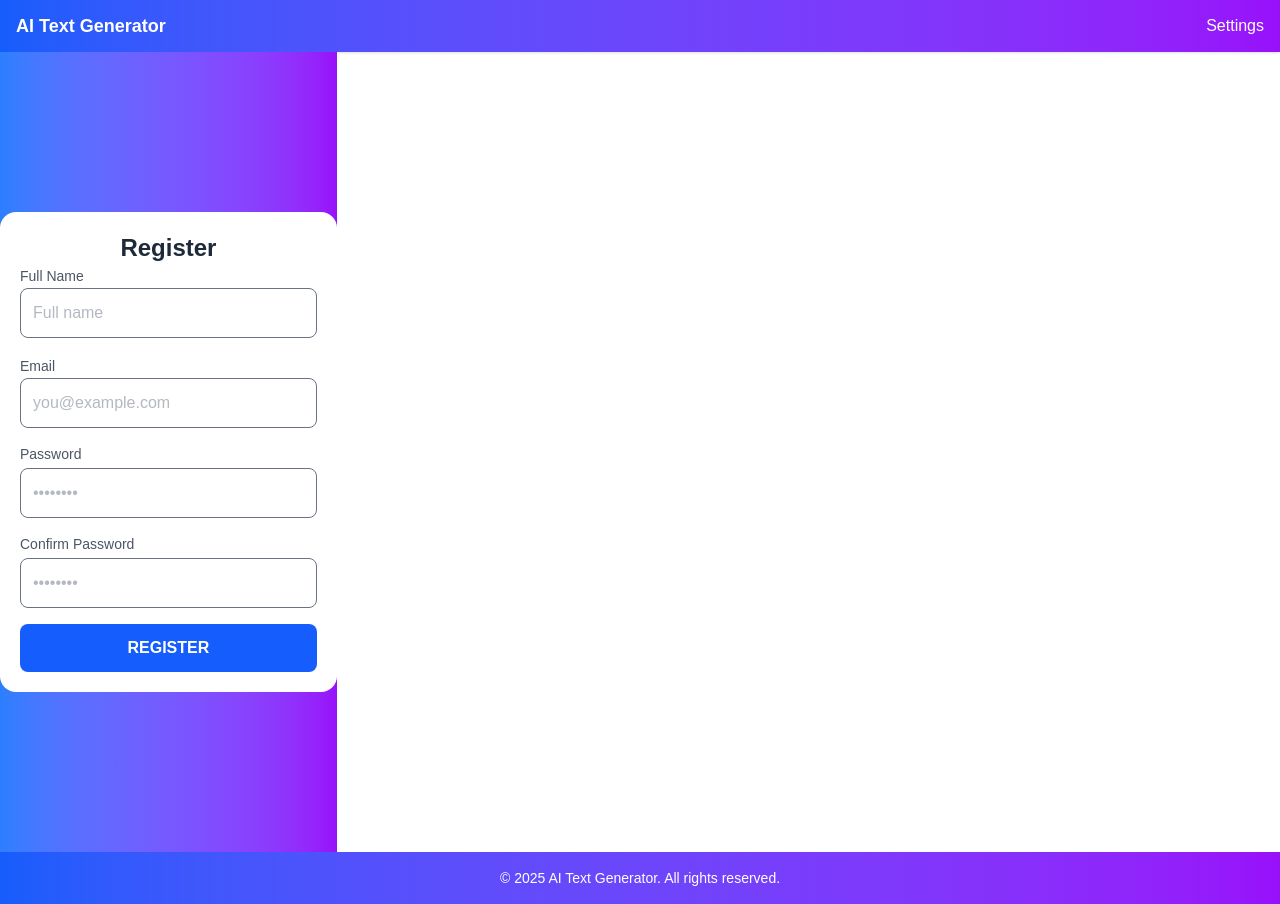
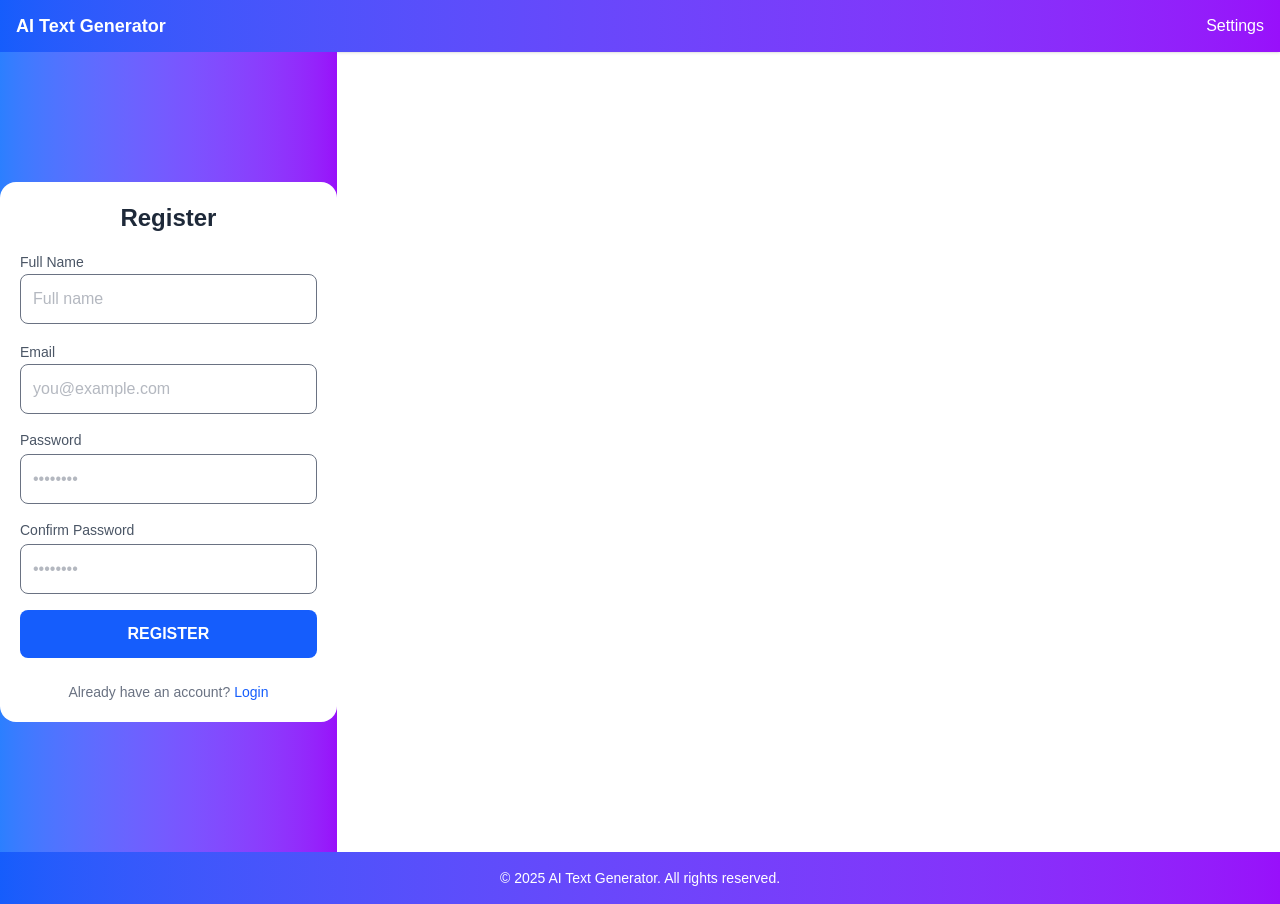
Before and after one commit to sajid13673/promptly-frontend-nextjs-v1, a Next.js app: page /auth/register in a window 1280 px wide. Built offline with nearby package versions, Linux system fonts and the light colour scheme.

Commit message:
refactor: use Next.js Link for login navigation and add login link to register page

```diff
--- a/src/app/auth/login/page.tsx
+++ b/src/app/auth/login/page.tsx
@@ -2,6 +2,7 @@
 import { JSX, useState } from "react";
 import { loginUser } from "@/lib/api";
 import { AuthResponse } from "@/types/AuthResponse";
+import Link from "next/link";
 
 
 
@@ -79,9 +80,9 @@ export default function LoginPage(): JSX.Element {
 
       <p className="text-center text-gray-500 text-sm mt-6">
         Don’t have an account?{" "}
-        <a href="/register" className="text-blue-600 hover:underline">
+        <Link href="/auth/register" className="text-blue-600 hover:underline">
           Sign up
-        </a>
+        </Link>
       </p>
     </div>
   );
--- a/src/app/auth/register/page.tsx
+++ b/src/app/auth/register/page.tsx
@@ -2,6 +2,7 @@
 import { registerUser } from "@/lib/api";
 import { AuthResponse } from "@/types/AuthResponse";
 import { RegisterFormData } from "@/types/RegisterFormData";
+import Link from "next/link";
 import { JSX, useState } from "react";
 
 export default function Register(): JSX.Element {
@@ -39,7 +40,7 @@ export default function Register(): JSX.Element {
   };
   return (
     <div className="bg-white p-5 rounded-2xl w-full max-w-md">
-      <h2 className="text-2xl font-bold text-gray-800 text-center ">
+      <h2 className="text-2xl font-bold text-gray-800 text-center mb-4">
         Register
       </h2>
       <form onSubmit={handleSubmit} className="space-y-4">
@@ -126,6 +127,12 @@ export default function Register(): JSX.Element {
           )}
         </button>
       </form>
+      <p className="text-center text-gray-500 text-sm mt-6">
+        Already have an account?{" "}
+        <Link href="/auth/login" className="text-blue-600 hover:underline">
+          Login
+        </Link>
+      </p>
     </div>
   );
 }
```
